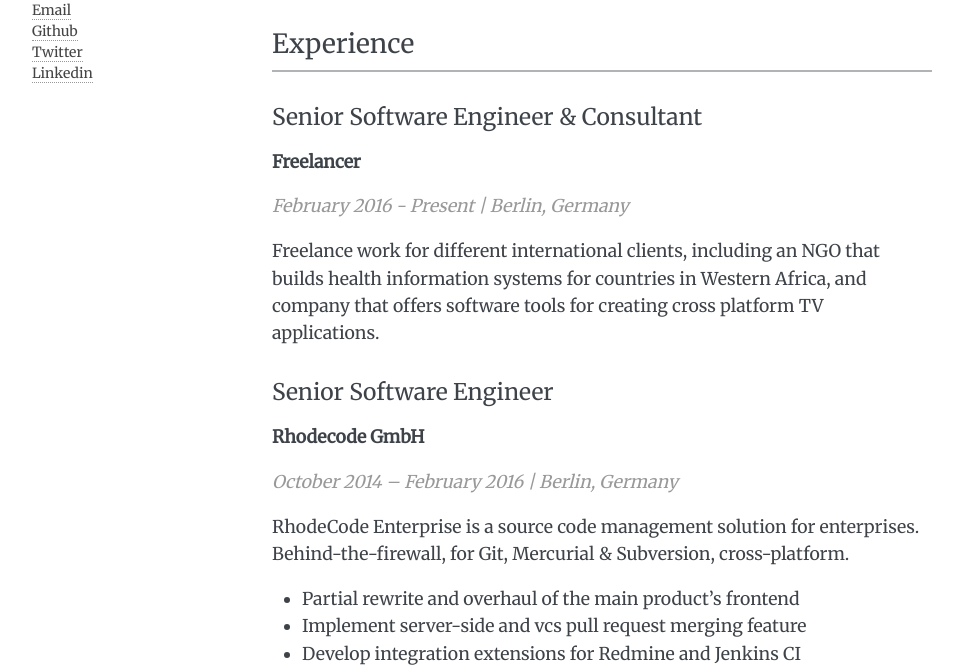
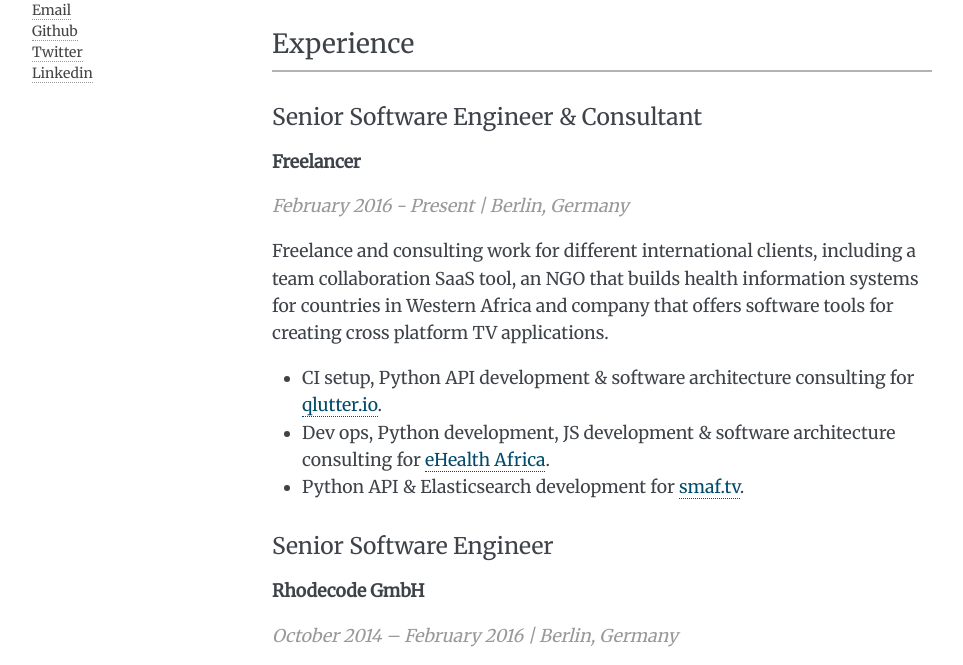
Before and after one commit to pkolios/pkolios.github.com, a plain HTML site: page cv/index.html in a window 1280 px wide. Shown: the part 376-1041 px from the top of the page, without its empty margins (148-1111 px from the left). Drawn offline with Linux system fonts and the light colour scheme.

Commit message:
Update freelance work

```diff
--- a/cv/index.html
+++ b/cv/index.html
@@ -72,8 +72,13 @@
 <h2>Senior Software Engineer &amp; Consultant<a class="headerlink" href="#senior-software-engineer-consultant" title="Permalink to this headline">¶</a></h2>
 <p><strong>Freelancer</strong></p>
 <p><em>February 2016 - Present | Berlin, Germany</em></p>
-<p>Freelance work for different international clients, including an NGO that builds health information systems for countries in Western Africa,
-and company that offers software tools for creating cross platform TV applications.</p>
+<p>Freelance and consulting work for different international clients, including a team collaboration SaaS tool,
+an NGO that builds health information systems for countries in Western Africa and company that offers software tools for creating cross platform TV applications.</p>
+<ul class="simple">
+<li>CI setup, Python API development &amp; software architecture consulting for <a class="reference external" href="https://qlutter.io/">qlutter.io</a>.</li>
+<li>Dev ops, Python development, JS development &amp; software architecture consulting for <a class="reference external" href="http://www.ehealthafrica.org/">eHealth Africa</a>.</li>
+<li>Python API &amp; Elasticsearch development for <a class="reference external" href="https://www.smaf.tv/">smaf.tv</a>.</li>
+</ul>
 </div>
 <div class="section" id="senior-software-engineer">
 <h2>Senior Software Engineer<a class="headerlink" href="#senior-software-engineer" title="Permalink to this headline">¶</a></h2>
```
Also changed, not shown: cv/_sources/index.txt (+7 -2 lines), cv/searchindex.js (+1 -1 lines).
